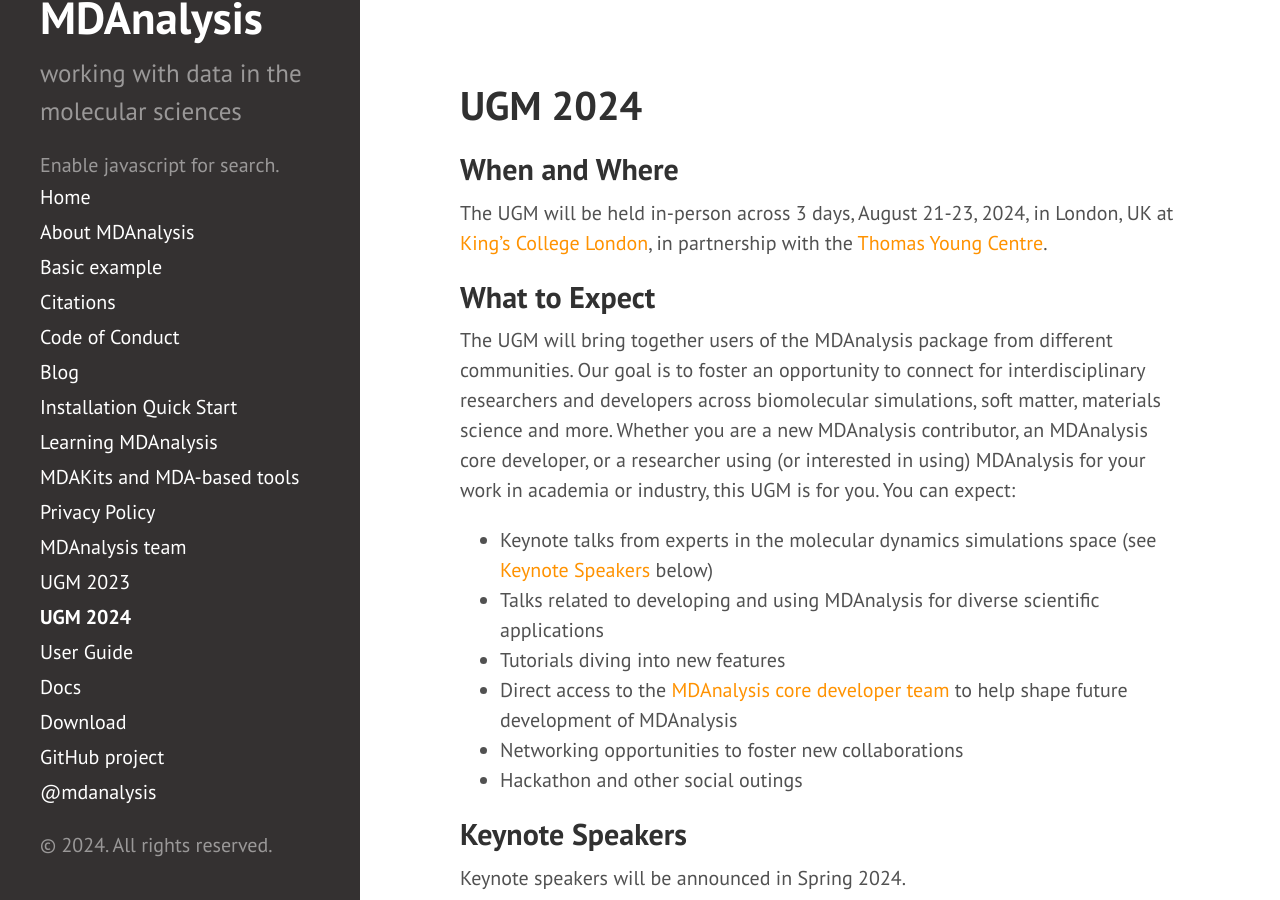
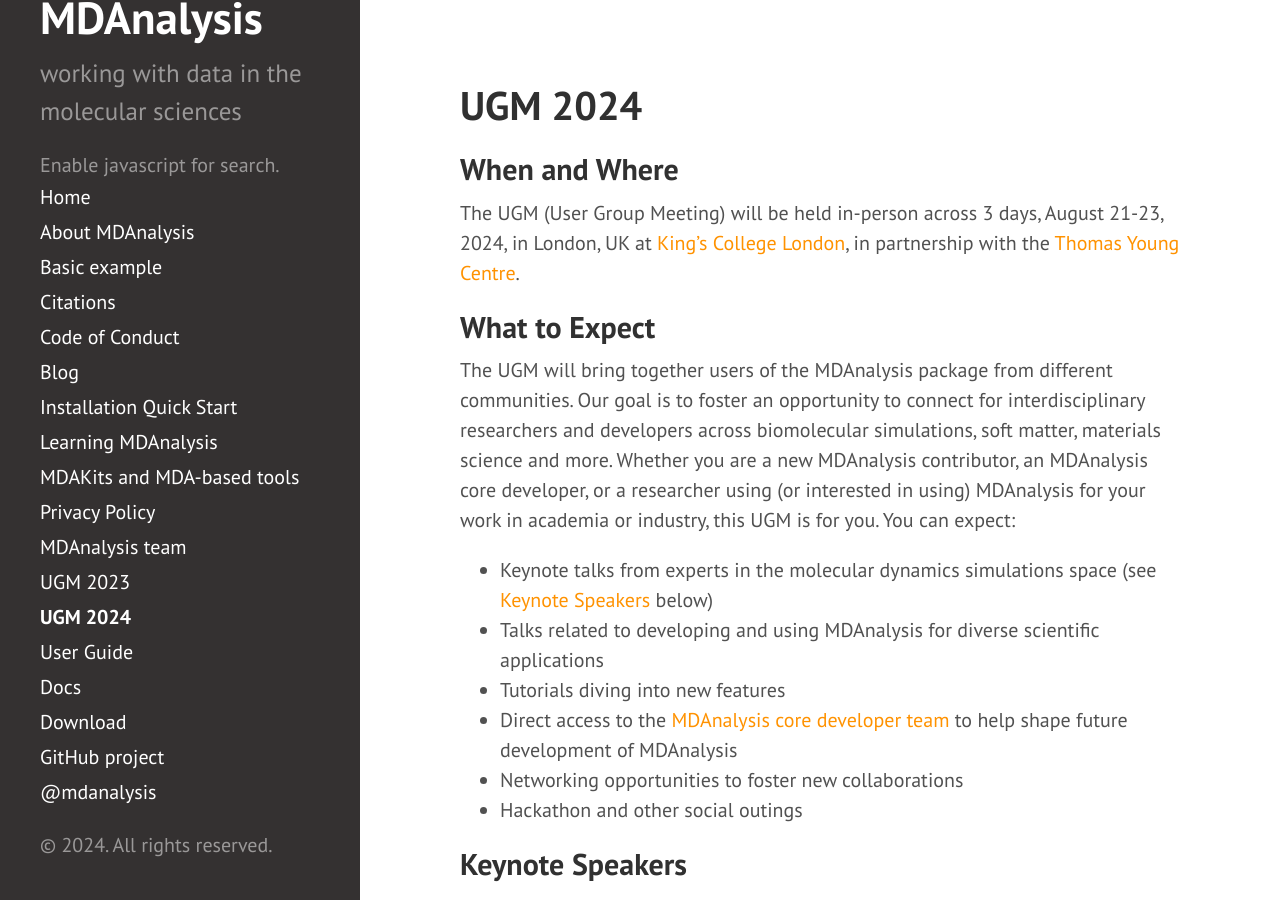
Before and after one commit to MDAnalysis/MDAnalysis.github.io, a Jekyll site: the page built from pages/ugm2024.md, in a window 1280 px wide and 900 px high. Built offline with Jekyll 4.4.1, drawn with Linux system fonts in a browser that asks for light colours; comment, search, counter and statistics services are not loaded.

Commit message:
Spell out UGM at first instance

```diff
--- a/pages/ugm2024.md
+++ b/pages/ugm2024.md
@@ -4,7 +4,7 @@ title: UGM 2024
 ---
 
 ## When and Where
-The UGM will be held in-person across 3 days, August 21-23, 2024, in London, UK at [King's College London](https://www.kcl.ac.uk/visit/bush-house), in partnership with the [Thomas Young Centre](https://thomasyoungcentre.org/).
+The UGM (User Group Meeting) will be held in-person across 3 days, August 21-23, 2024, in London, UK at [King's College London](https://www.kcl.ac.uk/visit/bush-house), in partnership with the [Thomas Young Centre](https://thomasyoungcentre.org/).
 
 ## What to Expect
 The UGM will bring together users of the MDAnalysis package from different communities. Our goal is to foster an opportunity to connect for interdisciplinary researchers and developers across biomolecular simulations, soft matter, materials science and more. Whether you are a new MDAnalysis contributor, an MDAnalysis core developer, or a researcher using (or interested in using) MDAnalysis for your work in academia or industry, this UGM is for you. You can expect:
```
